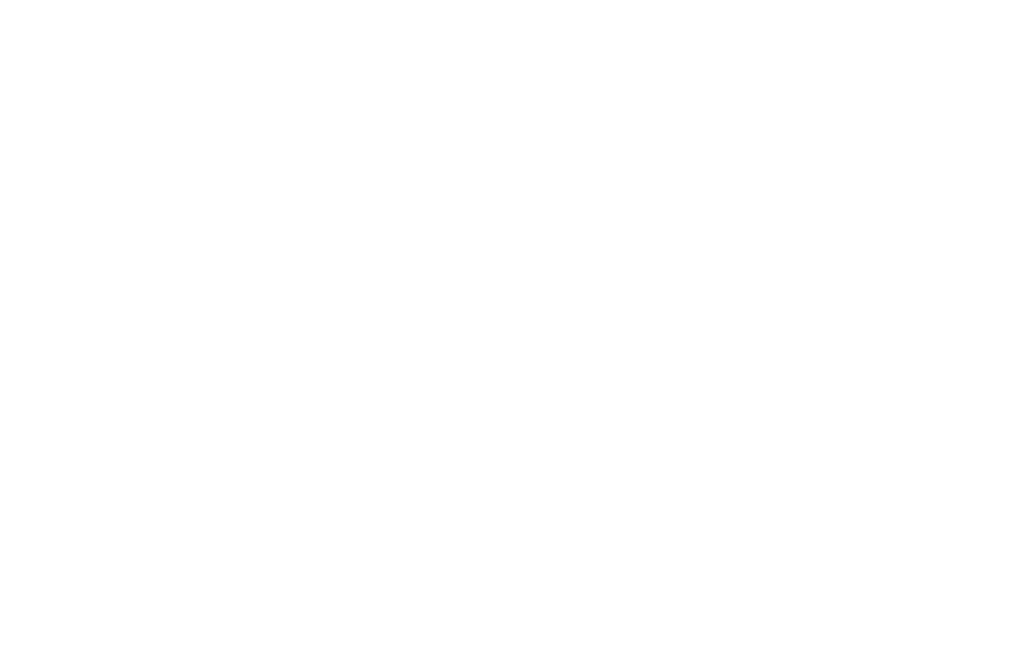
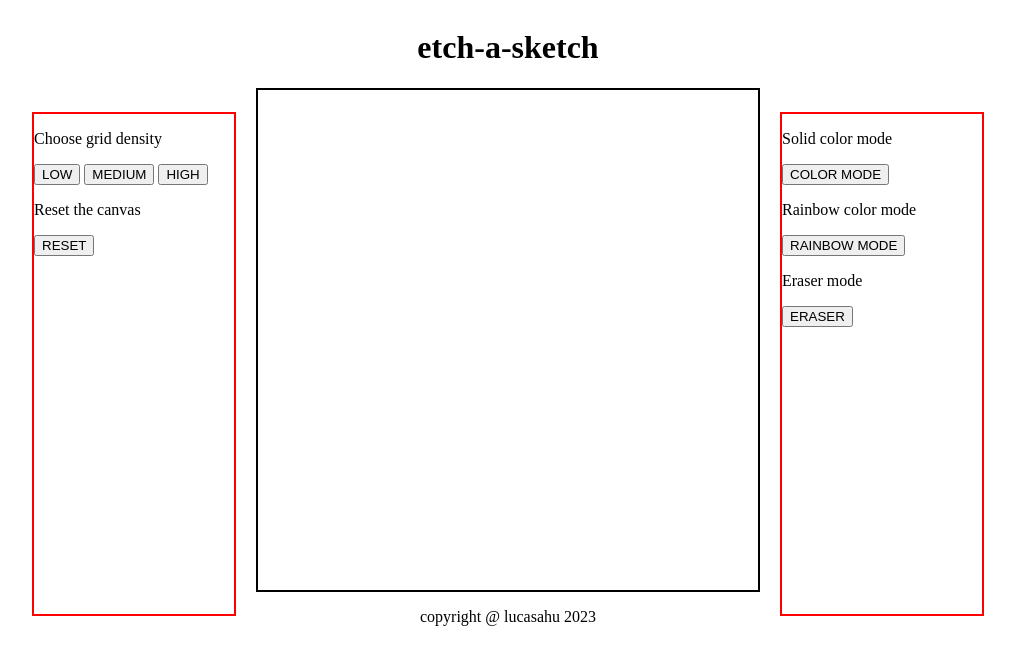
Before and after one commit to lucasahu/etch-a-sketch, a plain HTML site: page index.html in a window 1280 px wide. Shown: the whole page, without its empty margins (132-1147 px from the left). Drawn offline with Linux system fonts and the light colour scheme.

Commit message:
Set up html structure and grid layout for the canvas

```diff
--- a/index.html
+++ b/index.html
@@ -5,11 +5,35 @@
     <meta name="viewport" content="width=device-width, initial-scale=1.0">
     <title>Document</title>
     <link rel="stylesheet" href="styles.css">
-    <script src="script.js"></script>
+    <script src="script.js" defer></script>
 </head>
 <body>
+    <div class="left-sidebar">
+        <p>Choose grid density</p>
+        <button class="lowgrid-button">LOW</button>
+        <button class="midgrid-button">MEDIUM</button>
+        <button class="highgrid-button">HIGH</button>
+        <p>Reset the canvas</p>
+        <button class="reset-button">RESET</button>
+    </div>
     <div class="main">
+        <div class="header">
+            <h1 class="header-title">etch-a-sketch</h1>
+        </div>
+        <div class="grid">
 
+        </div>
+        <div class="footer">
+            <p>copyright @ lucasahu 2023</p>
+        </div>
+    </div>
+    <div class="right-sidebar">
+        <p>Solid color mode</p>
+        <button class="color-button">COLOR MODE</button>
+        <p>Rainbow color mode</p>
+        <button class="rainbow-button">RAINBOW MODE</button>
+        <p>Eraser mode</p>
+        <button class="eraser-button">ERASER</button>
     </div>
 </body>
 </html>
--- a/script.js
+++ b/script.js
@@ -0,0 +1,10 @@
+// DOM Declaration
+const main = document.querySelector('div.main');
+const grid = document.querySelector('div.grid');
+//DOM Append
+
+//DOM Methods
+
+grid.className = 'grid';
+grid.style.gridTemplateColumns = "repeat(16, 1fr)";
+grid.style.gridTemplateRows = "repeat(16, 1fr)";
--- a/styles.css
+++ b/styles.css
@@ -0,0 +1,35 @@
+body {
+    display: flex;
+    flex-direction: row;
+    gap: 20px;
+    justify-content: center;
+    align-items: center;
+}
+
+.left-sidebar {
+    border: 2px solid red;
+    width: 200px;
+    height: 500px;
+    margin-top: 78px;
+}
+
+.right-sidebar {
+    border: 2px solid red;
+    width: 200px;
+    height: 500px;
+    margin-top: 78px;
+}
+
+.main {
+    display: flex;
+    flex-direction: column;
+    justify-content: center;
+    align-items: center;
+}
+
+.grid {
+    border: 2px solid black;
+    width: 500px;
+    height: 500px;
+    display: grid;
+}
```
